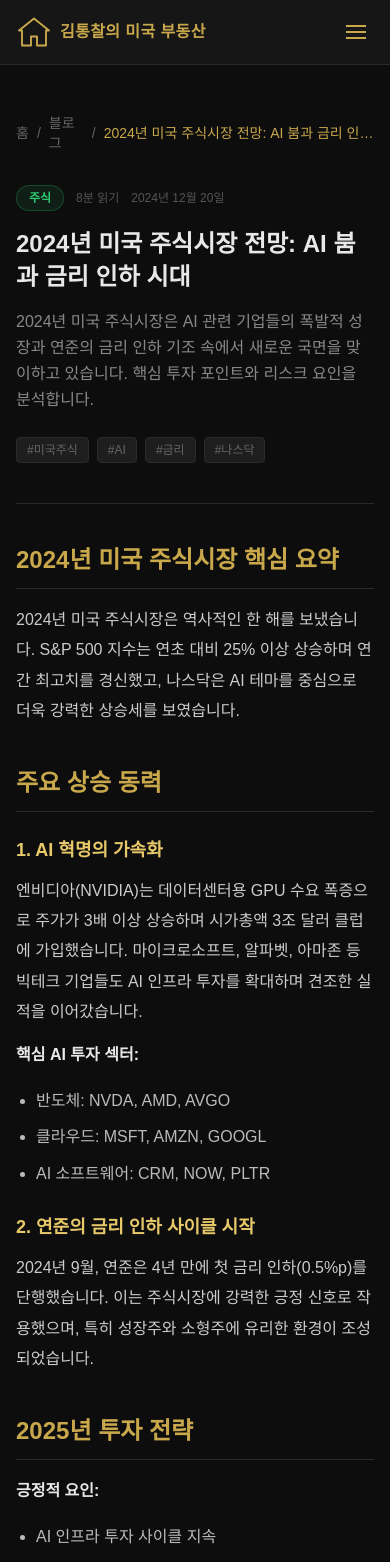
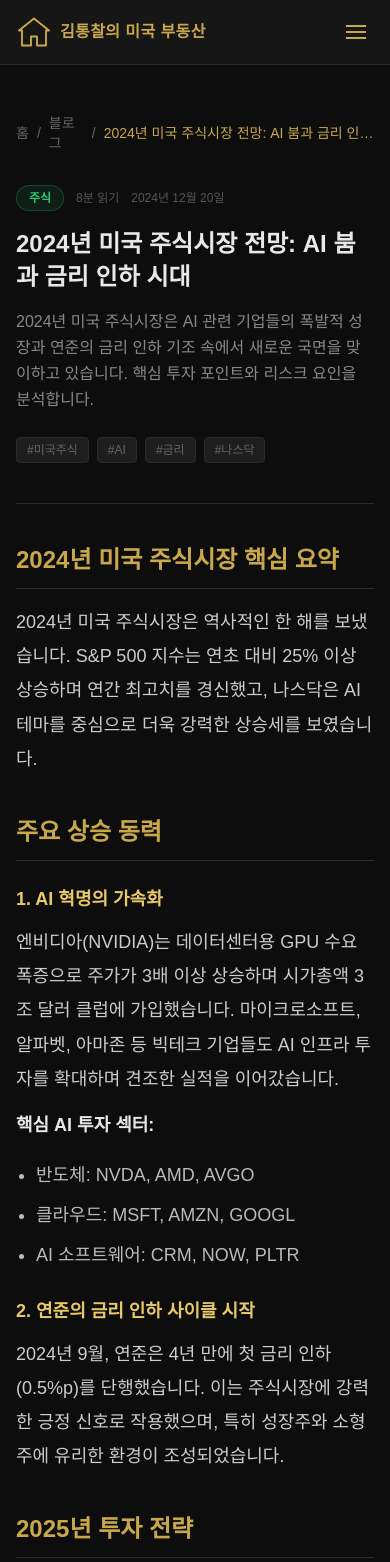
Before and after one commit to kimkim2026/kiminvestment, a Next.js app: page /blog/2024-us-stock-market-outlook in a window 390 px wide. Shown: the top 1562 px of the page. Built offline with nearby package versions, Linux system fonts and the light colour scheme.

Commit message:
모바일 글자 크기 전체 확대

```diff
--- a/app/blog/[slug]/page.tsx
+++ b/app/blog/[slug]/page.tsx
@@ -86,7 +86,7 @@ function renderMarkdown(content: string) {
             color: "#aaa",
             lineHeight: 1.9,
           }}
-          className="pl-4 py-3 pr-4 rounded-r-lg my-4 text-base md:text-lg italic"
+          className="pl-4 py-3 pr-4 rounded-r-lg my-4 text-lg italic"
         >
           {line.slice(2)}
         </blockquote>
@@ -169,7 +169,7 @@ function renderMarkdown(content: string) {
         <Tag
           key={key++}
           style={{ color: "#bbb", lineHeight: 1.9 }}
-          className={`my-4 pl-5 space-y-1.5 text-base md:text-lg ${isOrdered ? "list-decimal" : "list-disc"}`}
+          className={`my-4 pl-5 space-y-1.5 text-lg ${isOrdered ? "list-decimal" : "list-disc"}`}
         >
           {listItems.map((item, idx) => (
             <li key={idx}>{item}</li>
@@ -179,7 +179,7 @@ function renderMarkdown(content: string) {
       continue;
     } else if (line.startsWith("**") && line.endsWith("**")) {
       elements.push(
-        <p key={key++} style={{ color: "var(--foreground)", lineHeight: 1.9 }} className="font-semibold my-3 text-base md:text-lg">
+        <p key={key++} style={{ color: "var(--foreground)", lineHeight: 1.9 }} className="font-semibold my-3 text-lg">
           {line.slice(2, -2)}
         </p>
       );
@@ -189,7 +189,7 @@ function renderMarkdown(content: string) {
       // Parse inline bold
       const parts = line.split(/(\*\*[^*]+\*\*)/g);
       elements.push(
-        <p key={key++} style={{ color: "#ccc", lineHeight: 1.9 }} className="my-3 text-base md:text-lg">
+        <p key={key++} style={{ color: "#ccc", lineHeight: 1.9 }} className="my-3 text-lg">
           {parts.map((part, idx) => {
             if (part.startsWith("**") && part.endsWith("**")) {
               return (
--- a/app/page.tsx
+++ b/app/page.tsx
@@ -39,10 +39,10 @@ export default function HomePage() {
           </div>
 
           <h1 className="font-bold leading-tight mb-4">
-            <span className="block text-4xl md:text-6xl text-white mb-2">
+            <span className="block text-[40px] md:text-6xl text-white mb-2">
               김통찰의 미국 부동산
             </span>
-            <span style={{ color: "#C9A84C" }} className="block text-2xl md:text-4xl">
+            <span style={{ color: "#C9A84C" }} className="block text-[26px] md:text-4xl">
               한국인이 미국 집주인 되는 법
             </span>
           </h1>
--- a/components/Header.tsx
+++ b/components/Header.tsx
@@ -183,7 +183,7 @@ export default function Header() {
                   href={href}
                   onClick={() => setMenuOpen(false)}
                   style={{ color: active ? "var(--gold)" : "var(--foreground)" }}
-                  className="block py-3 text-sm font-medium border-b border-[var(--border)]"
+                  className="block py-3 text-base font-medium border-b border-[var(--border)]"
                 >
                   {label}
                 </Link>
@@ -195,7 +195,7 @@ export default function Header() {
                 <button
                   onClick={() => setMobileOpenSubmenu(mobileOpen ? null : href)}
                   style={{ color: active ? "var(--gold)" : "var(--foreground)" }}
-                  className="w-full flex items-center justify-between py-3 text-sm font-medium"
+                  className="w-full flex items-center justify-between py-3 text-base font-medium"
                 >
                   {label}
                   <svg
--- a/components/PostCard.tsx
+++ b/components/PostCard.tsx
@@ -47,13 +47,13 @@ export default function PostCard({ post, featured = false }: PostCardProps) {
         {/* Title */}
         <h3
           style={{ color: "var(--foreground)" }}
-          className={`font-bold leading-snug mb-3 group-hover:text-[var(--gold)] transition-colors ${featured ? "text-xl" : "text-base"}`}
+          className={`font-bold leading-snug mb-3 group-hover:text-[var(--gold)] transition-colors ${featured ? "text-[22px] md:text-xl" : "text-lg md:text-base"}`}
         >
           {post.title}
         </h3>
 
         {/* Excerpt */}
-        <p style={{ color: "#888" }} className="text-sm leading-relaxed line-clamp-3 mb-4">
+        <p style={{ color: "#888" }} className="text-base md:text-sm leading-relaxed line-clamp-3 mb-4">
           {post.excerpt}
         </p>
 
```
Also changed, not shown: .claude/settings.local.json.
